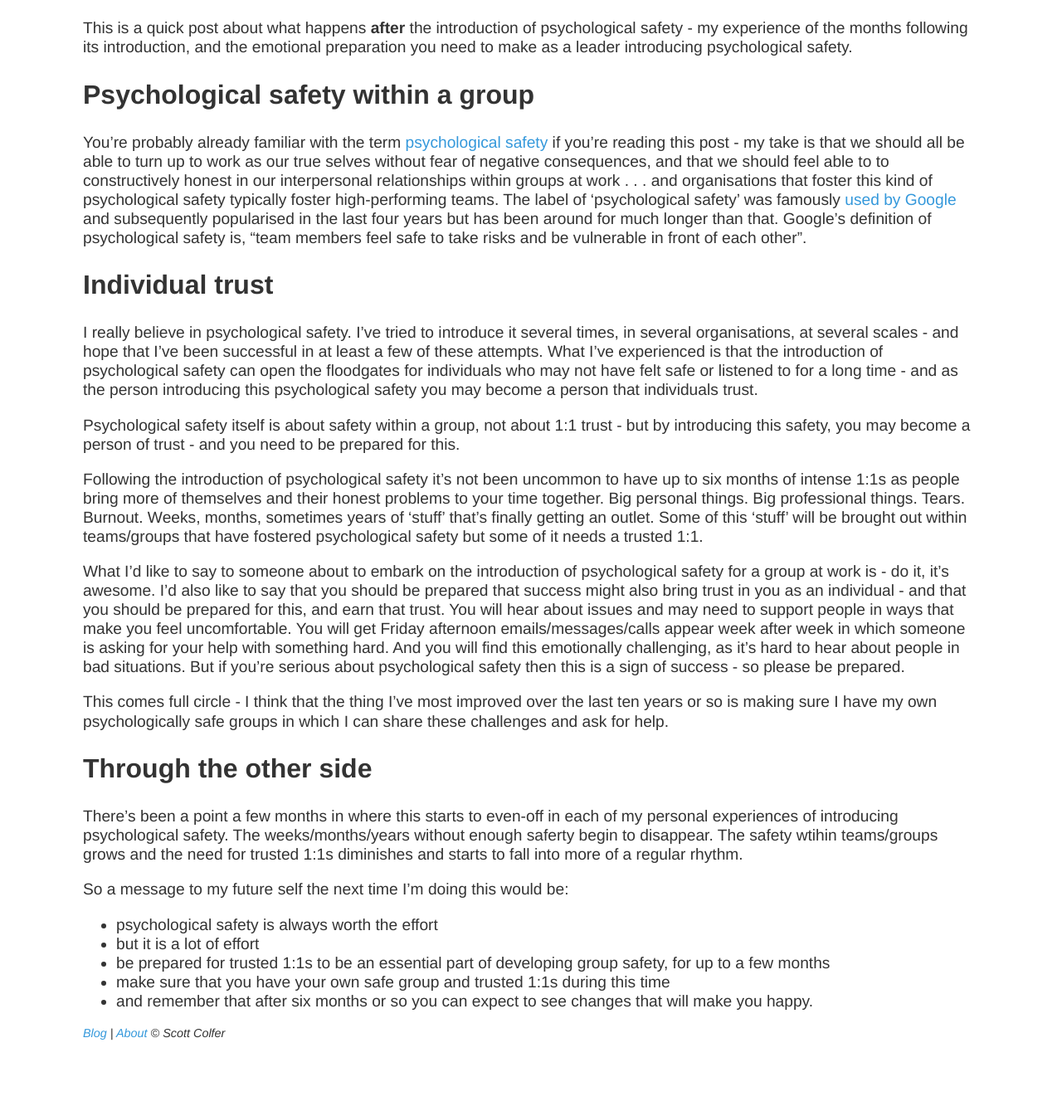
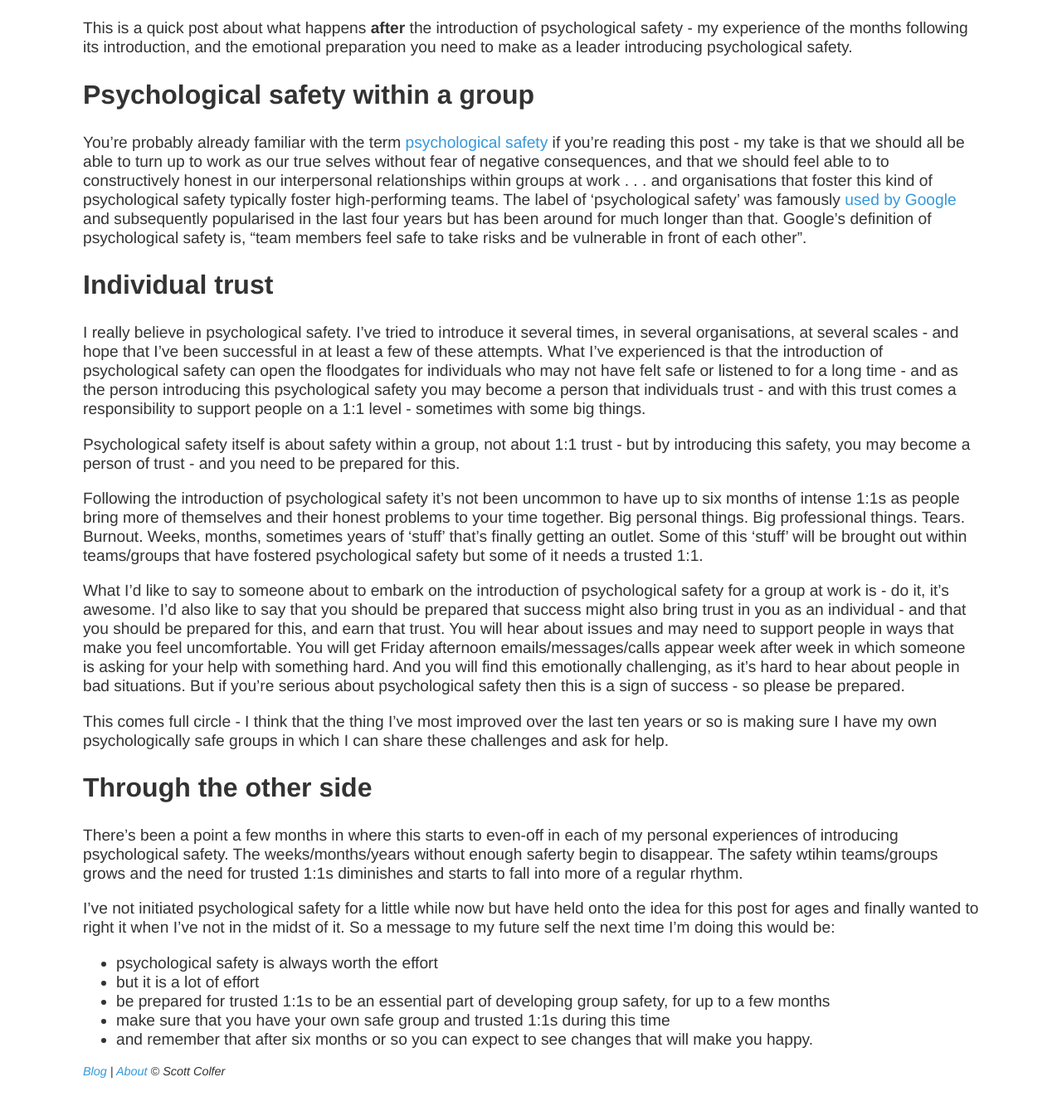
Before and after one commit to scottcolfer/scottcolfer.github.io, a Jekyll site: the page built from _posts/2019-02-12-psychological_safety.md, in a window 1280 px wide and 1400 px high, scrolled down 243 px. Shown: the top 1339 px of the window at 83% size. Built offline with Jekyll 4.4.1, drawn with Linux system fonts in a browser that asks for light colours.

Commit message:
Update 2019-02-12-psychological_safety.md

```diff
--- a/_posts/2019-02-12-psychological_safety.md
+++ b/_posts/2019-02-12-psychological_safety.md
@@ -12,7 +12,7 @@ You're probably already familiar with the term [psychological safety](https://en
 
 ## Individual trust
 
-I really believe in psychological safety. I've tried to introduce it several times, in several organisations, at several scales - and hope that I've been successful in at least a few of these attempts. What I've experienced is that the introduction of psychological safety can open the floodgates for individuals who may not have felt safe or listened to for a long time - and as the person introducing this psychological safety you may become a person that individuals trust.
+I really believe in psychological safety. I've tried to introduce it several times, in several organisations, at several scales - and hope that I've been successful in at least a few of these attempts. What I've experienced is that the introduction of psychological safety can open the floodgates for individuals who may not have felt safe or listened to for a long time - and as the person introducing this psychological safety you may become a person that individuals trust - and with this trust comes a responsibility to support people on a 1:1 level - sometimes with some big things.
 
 Psychological safety itself is about safety within a group, not about 1:1 trust - but by introducing this safety, you may become a person of trust - and you need to be prepared for this.
 
@@ -27,7 +27,7 @@ This comes full circle - I think that the thing I've most improved over the last
 
 There's been a point a few months in where this starts to even-off in each of my personal experiences of introducing psychological safety. The weeks/months/years without enough saferty begin to disappear. The safety wtihin teams/groups grows and the need for trusted 1:1s diminishes and starts to fall into more of a regular rhythm.
 
-So a message to my future self the next time I'm doing this would be:
+I've not initiated psychological safety for a little while now but have held onto the idea for this post for ages and finally wanted to right it when I've not in the midst of it. So a message to my future self the next time I'm doing this would be:
 
 - psychological safety is always worth the effort
 - but it is a lot of effort
```
